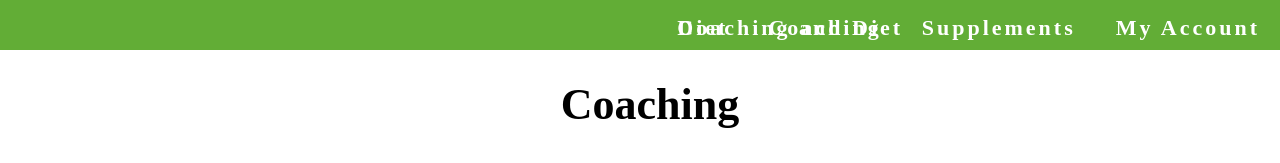
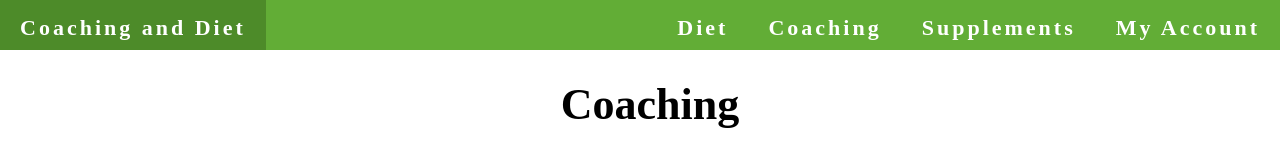
Before and after one commit to oliverahyou/Hackathon-1, a plain HTML site: page coaching.html in a window 1280 px wide. Shown: the top 163 px of the page. Drawn offline with Linux system fonts and the light colour scheme; a web font is replaced by a local one.

Commit message:
1 April 13:22

```diff
--- a/coaching.html
+++ b/coaching.html
@@ -22,7 +22,7 @@
             <li class="indiv_list"><a href="supplements.html">Supplements</a></li>
             <li class="indiv_list"><a href="coaching.html">Coaching</a></li>
             <li class="indiv_list"><a href="diet.html">Diet</a></li>
-            <li class="indiv_list"><a id="homeButton" href="index.html">Coaching and Diet</a></li>
+            <li id="homeButton" class="indiv_list"><a  href="index.html">Coaching and Diet</a></li>
         </ul>
     </div>
     <h1 class="title">Coaching</h1>
```
